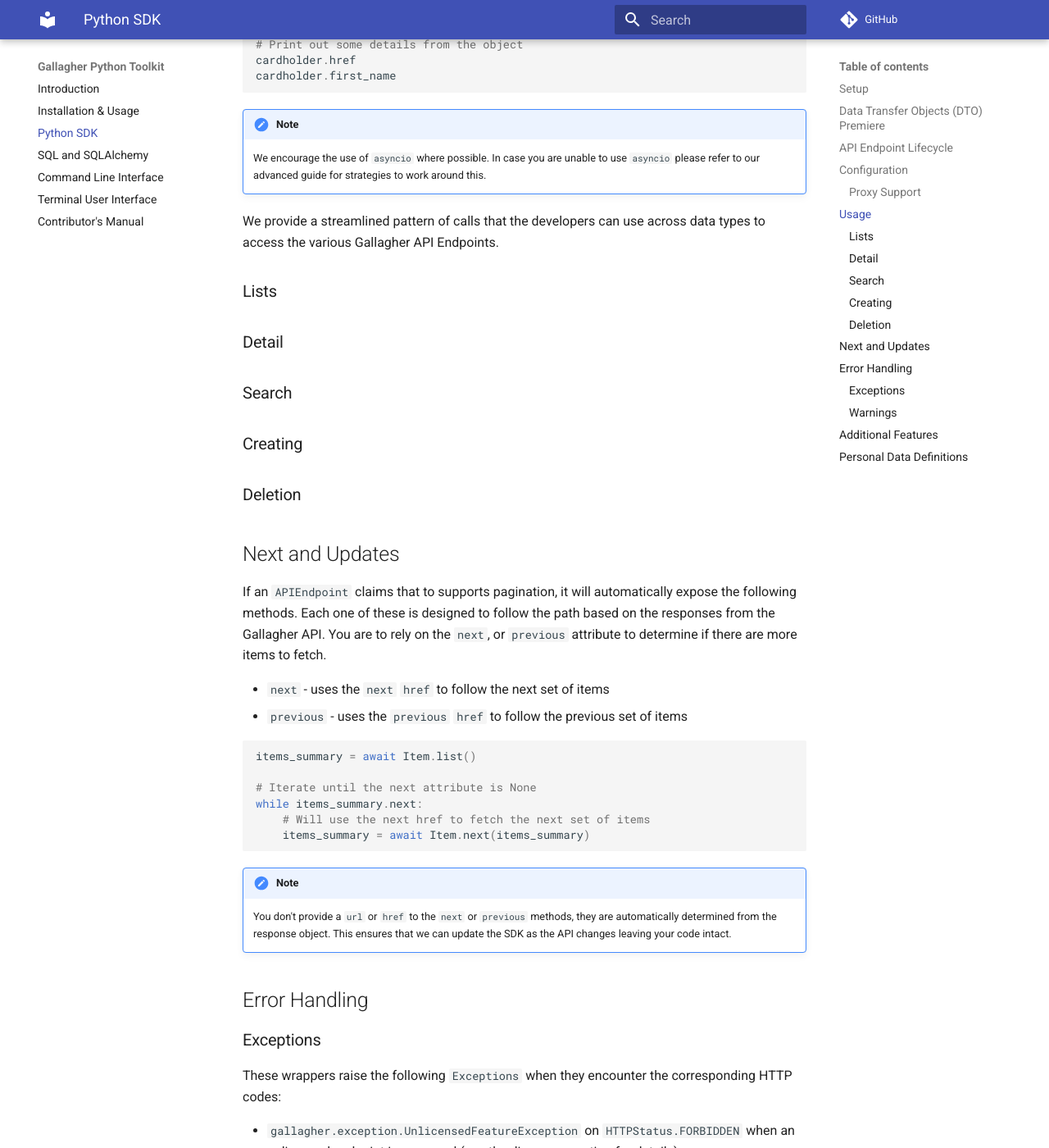
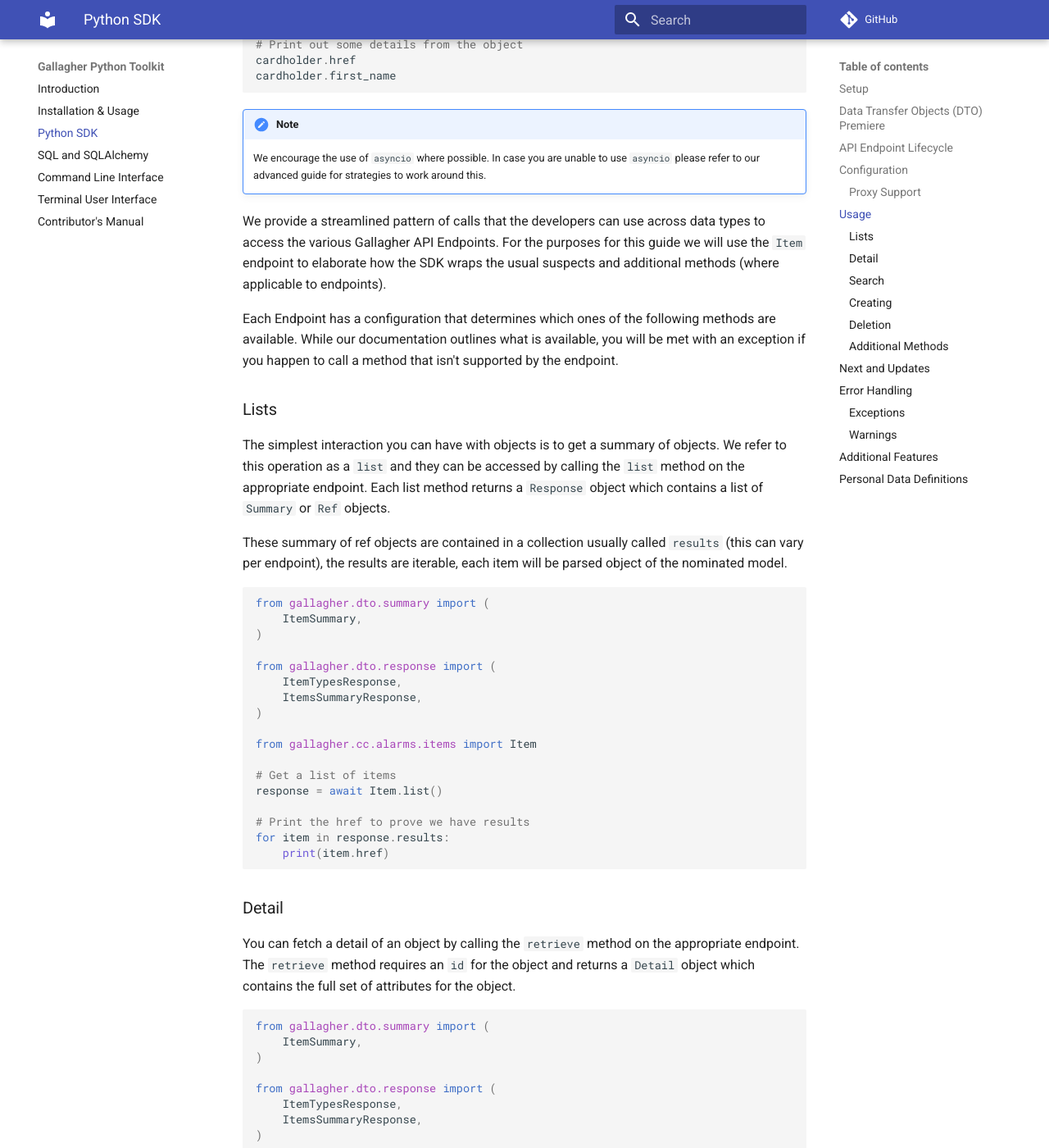
Before and after one commit to anomaly/gallagher, an MkDocs documentation site: the page built from docs/docs/python-sdk.md, in a window 1280 px wide and 1400 px high, scrolled down 4595 px. Shown: the whole window at 82% size. Built offline with MkDocs 1.6.1 and Material for MkDocs 9.7.7, drawn with Linux system fonts in a browser that asks for light colours; comment, search, counter and statistics services are not loaded; some of the changed text lies outside the part shown.

Commit message:
docs: updates usage on list and detail/retrieve

````diff
--- a/docs/docs/python-sdk.md
+++ b/docs/docs/python-sdk.md
@@ -173,17 +173,80 @@
     We encourage the use of `asyncio` where possible. In case you are unable to use `asyncio`
     please refer to our advanced guide for strategies to work around this.
 
-We provide a streamlined pattern of calls that the developers can use across data types to access the various Gallagher API Endpoints.
+We provide a streamlined pattern of calls that the developers can use across data types to access the various Gallagher API Endpoints. For the purposes for this guide we will use the `Item` endpoint to elaborate how the SDK wraps the usual suspects and additional methods (where applicable to endpoints).
+
+Each Endpoint has a configuration that determines which ones of the following methods are available. While our documentation outlines what is available, you will be met with an exception if you happen to call a method that isn't supported by the endpoint.
 
 ### Lists
 
+The simplest interaction you can have with objects is to get a summary of objects. We refer to this operation as a `list` and they can be accessed by calling the `list` method on the appropriate endpoint. Each list method returns a `Response` object which contains a list of `Summary` or `Ref` objects.
+
+These summary of ref objects are contained in a collection usually called `results` (this can vary per endpoint), the results are iterable, each item will be parsed object of the nominated model.
+
+```python
+from gallagher.dto.summary import (
+    ItemSummary,
+)
+
+from gallagher.dto.response import (
+    ItemTypesResponse,
+    ItemsSummaryResponse,
+)
+
+from gallagher.cc.alarms.items import Item
+
+# Get a list of items
+response = await Item.list()
+
+# Print the href to prove we have results
+for item in response.results:
+    print(item.href)
+```
+
 ### Detail
+
+You can fetch a detail of an object by calling the `retrieve` method on the appropriate endpoint. The `retrieve` method requires an `id` for the object and returns a `Detail` object which contains the full set of attributes for the object.
+
+```python
+from gallagher.dto.summary import (
+    ItemSummary,
+)
+
+from gallagher.dto.response import (
+    ItemTypesResponse,
+    ItemsSummaryResponse,
+)
+
+from gallagher.cc.alarms.items import Item
+
+# Get a list of items
+detail_response = await Item.retrieve(399)
+```
+
+!!! note
+
+    The `retrieve` method uses `id` instead of a reference to an object because it's a generic
+    wrapper wants to construct the URL based on the parameter rather than the developer
+    passing in a `href` which could result in the user passing in an `href` to a different object.
 
 ### Search
 
 ### Creating
 
 ### Deletion
+
+### Additional Methods
+
+Many of the endpoints provide additional mutations to interact with the Command Centre. The SDK makes sensible decisions to combine endpoints where it makes sense. For example, the `Alarm` endpoint provides an endpoint to mark an alarm as viewed, additionally with a comment.
+
+```python
+    @classmethod
+    async def mark_as_viewed(
+        cls,
+        alarm: AlarmRef | AlarmSummary | AlarmDetail,
+        comment: Optional[str],
+    ) -> bool:
+```
 
 ## Next and Updates
 
````
